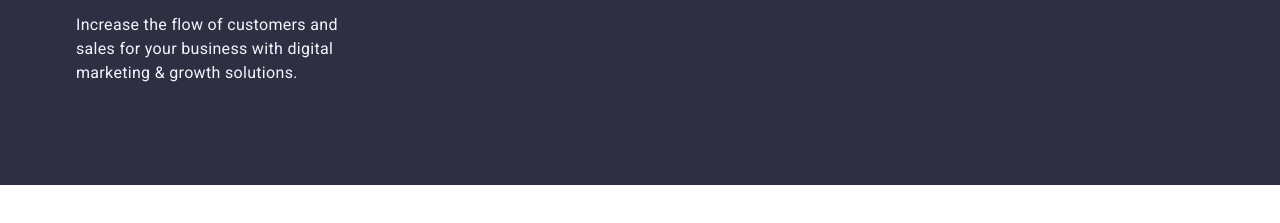
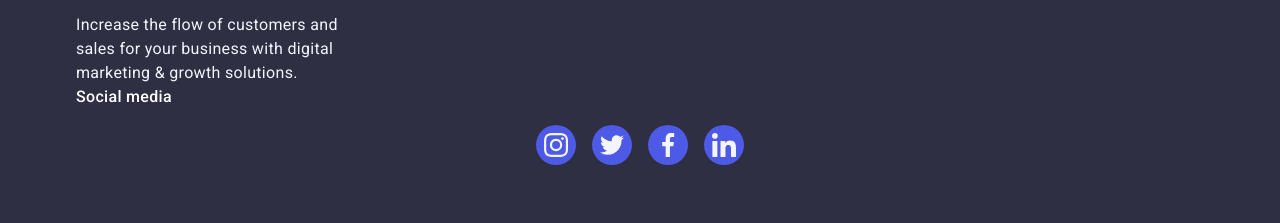
Before and after one commit to br0nt1k/goit-markup-hw-04, a plain HTML site: page index.html in a window 1280 px wide. Shown: the part 3275-3498 px from the top of the page. Before the commit the page ends 3460 px from the top, so only its background shows below. Drawn offline with nearby package versions, Linux system fonts and the light colour scheme.

Commit message:
edit html and css

```diff
--- a/css/styles.css
+++ b/css/styles.css
@@ -368,3 +368,43 @@ button {
 .footer .logo-studio {
     color: #f4f4fd;
 }
+.footer-div-ul{
+    display: flex;
+    gap: 16px;
+    justify-content: center;
+}
+.footer-div-p{
+    font-weight: 500;
+    font-size: 16px;
+    line-height: 1.5;
+    letter-spacing: 0.02em;
+    color: #ffffff;
+    margin-bottom: 16px;
+}
+.footer-div-ul-li{
+    width: 40px;
+    height: 40px;
+}
+.footer-icons{
+    width: 100%;
+    height: 100%;
+    background-color: #4d5ae5;
+    border-radius: 50%;
+    display: flex;
+    align-items: center;
+    justify-content: center;
+    transition: background-color 250ms cubic-bezier(0.4, 0, 0.2, 1);
+}
+.footer-div-logo{
+    width: 264px;
+    font-weight: 400;
+    font-size: 16px;
+    line-height: 1.5;
+    letter-spacing: 0.02em;
+    color: #f4f4fd;
+    margin-right: 120px;
+}
+.footer.container{
+    display: flex;
+    align-items: baseline;
+}
--- a/index.html
+++ b/index.html
@@ -379,10 +379,51 @@
     </main>
     <footer class="footer">
         <div class="container">
-            <a href="./index.html" class="logo-web">Web<span class="logo-studio">Studio</span></a>
-            <p class="footer-p">
-                Increase the flow of customers and sales for your business with digital marketing & growth solutions.
-            </p>
+            <div class="footer-div-logo">
+                <a href="./index.html" class="logo-web">Web<span class="logo-studio">Studio</span></a>
+                <p class="footer-p">
+                    Increase the flow of customers and sales for your business with digital marketing & growth solutions.
+                </p>
+            </div>
+            <div>
+                <p class="footer-div-p">
+                    Social media
+                </p>
+                <ul class="footer-div-ul">
+                    <li class="footer-div-ul-li">
+                        <a href="#" class="footer-icons">
+                            <svg height="24" width="24" class="footer-icon">
+                                <use href="./images/icons.svg#icon-inst-footer">
+                                </use>
+                            </svg>
+                        </a>
+                    </li>
+                    <li class="footer-div-ul-li">
+                        <a href="#" class="footer-icons">
+                            <svg height="24" width="24" class="footer-icon">
+                                <use href="./images/icons.svg#icon-twitter-footer">
+                                </use>
+                            </svg>
+                        </a>
+                    </li>
+                    <li class="footer-div-ul-li">
+                        <a href="#" class="footer-icons">
+                            <svg height="24" width="24" class="footer-icon">
+                                <use href="./images/icons.svg#icon-fb-footer">
+                                </use>
+                            </svg>
+                        </a>
+                    </li>
+                    <li class="footer-div-ul-li">
+                        <a href="#" class="footer-icons">
+                            <svg height="24" width="24" class="footer-icon">
+                                <use href="./images/icons.svg#icon-linkedin-footer">
+                                </use>
+                            </svg>
+                        </a>
+                    </li>
+                </ul>
+            </div>
         </div>
     </footer>
 </body>
```
